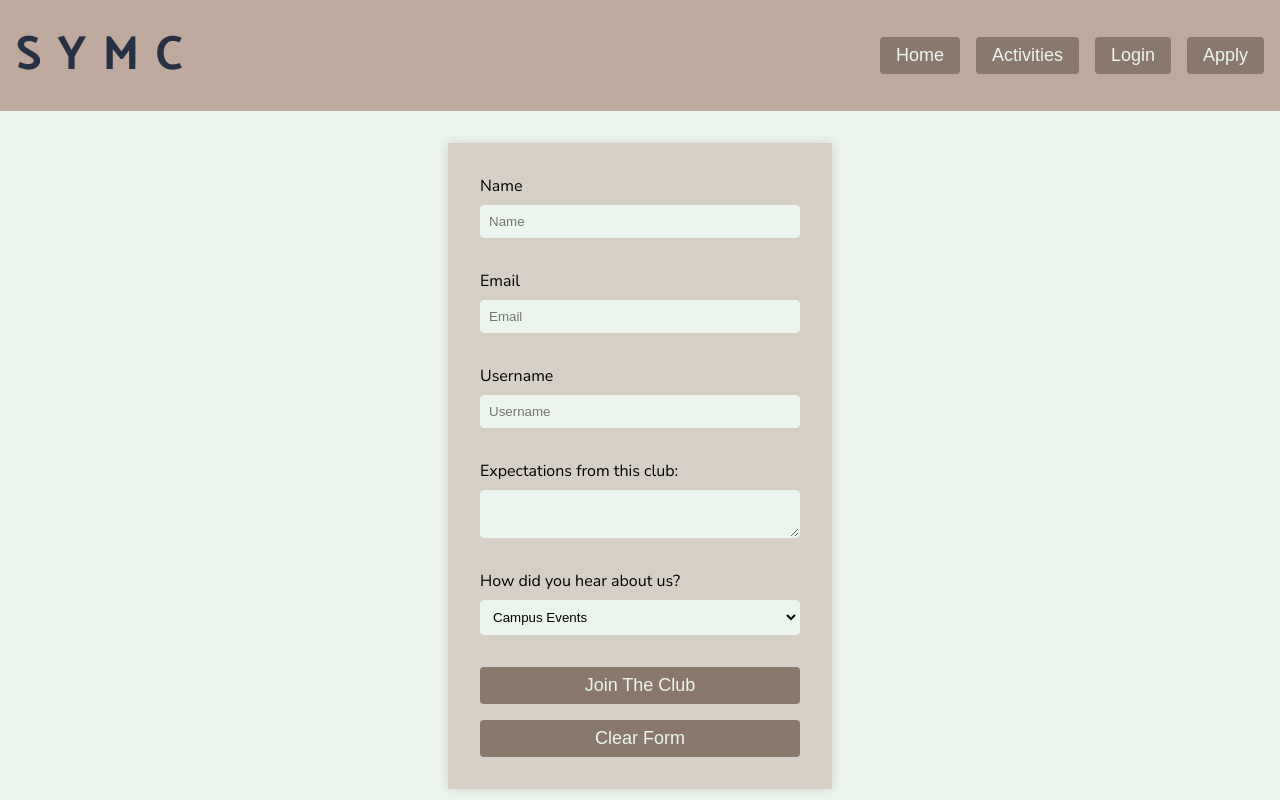
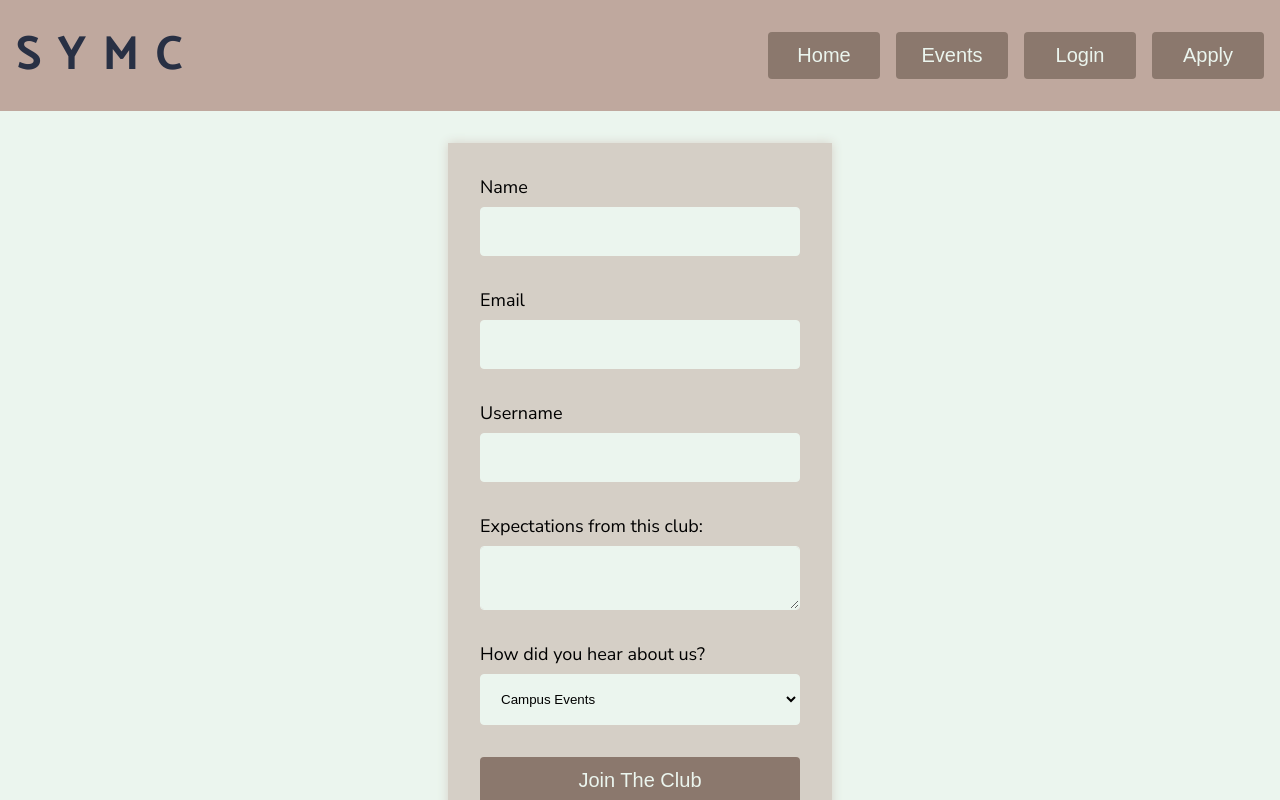
Before and after one commit to rielAsh24/Share-Your-Music, a React (Vite) app in the folder clubReact/: page / in a window 1280 px wide. Both pictures are taken after a click on the button "Apply". Built offline with nearby package versions, Linux system fonts and the light colour scheme.

Commit message:
Forms, Modal and Admin Activity Changes
Redesigned Forms and Modal Layout. Also restructured the Admin Activity view

```diff
--- a/clubReact/src/Activities.tsx
+++ b/clubReact/src/Activities.tsx
@@ -7,13 +7,21 @@ const eventslist = require("../clubServer/eventData.json");
 
 type event = {
   name: string;
-  dates: string[];
+  date: string;
 };
 
 export default function Activities() {
   // var eventsList: event[];
-  const [eventsList, setEvent] = useState<event[] | undefined>([]);
+  const [eventsList, setEvents] = useState<event[] | undefined>([]);
+  const [newEvent, setNewEvent] = useState<event>({
+    name: "",
+    date: "",
+  });
   const role = useContext(RoleContext);
+
+  useEffect(() => {
+    setEvents(eventslist);
+  }, []);
 
   // useEffect(() => {
   //   fetch("http://localhost:3030/activities", {
@@ -22,7 +30,7 @@ export default function Activities() {
   //     .then((res: Response) => res.json())
   //     .then((events: event[]) => {
   //       // eventsList.concat(events);
-  //       setEvent(events);
+  //       setEvents(events);
   //       // events.map((e: event, i: number) => {
   //       //   console.log(e.name);
   //       // });
@@ -30,15 +38,11 @@ export default function Activities() {
   // }, [eventsList]);
 
   useEffect(() => {
-    setEvent(eventslist);
-  }, []);
-
-  // useEffect(() => {
-  //   console.log(eventsList);
-  // }, [eventsList]);
+    console.log(eventsList);
+  }, [eventsList]);
 
   function deleteEvent(eventid: number) {
-    setEvent(eventsList.filter((_: event, key: number) => key !== eventid));
+    setEvents(eventsList.filter((_: event, key: number) => key !== eventid));
     // fetch("http://localhost:3030/activities?delIndex=" + eventsList[eventid], {
     //   method: "DELETE",
     //   headers: {
@@ -53,7 +57,6 @@ export default function Activities() {
   const DeleteButton = (i: number) => {
     return (
       <td className="data-center">
-        {/* <button onClick={() => deleteEvent(i)}>Delete</button> */}
         <button onClick={() => deleteEvent(i)}>Delete</button>
       </td>
     );
@@ -61,12 +64,52 @@ export default function Activities() {
 
   return (
     <section className="activityView">
+      {role === "admin" ? (
+        <div>
+          <form className="form_design">
+            <span>
+              <h3>Manage Activities</h3>
+            </span>
+            <span>
+              <label>Name</label>
+              <input
+                type="text"
+                name="ename"
+                value={newEvent.name}
+                onInput={(e: React.ChangeEvent<HTMLInputElement>) =>
+                  setNewEvent({ ...newEvent, name: e.target.value })
+                }
+              />
+            </span>
+            <span>
+              <label>Date</label>
+              <input
+                type="text"
+                name="date"
+                value={newEvent.date}
+                onInput={(e: React.ChangeEvent<HTMLInputElement>) =>
+                  setNewEvent({ ...newEvent, date: e.target.value })
+                }
+              />
+            </span>
+            <span>
+              <button onClick={() => setEvents([...eventsList, newEvent])}>
+                Add
+              </button>
+            </span>
+          </form>
+        </div>
+      ) : (
+        <div></div>
+      )}
+
+      <div>
         <table className="activity-table">
           <thead>
             <tr>
               <th className="data-center">Sr.No</th>
               <th>Event</th>
-            <th>Dates</th>
+              <th>Date</th>
             </tr>
           </thead>
           <tbody>
@@ -75,11 +118,12 @@ export default function Activities() {
                 <td className="data-center">{i + 1}</td>
                 {role === "admin" ? DeleteButton(i) : ""}
                 <td className="data-center">{e.name}</td>
-              <td>{e.dates}</td>
+                <td>{e.date}</td>
               </tr>
             ))}
           </tbody>
         </table>
+      </div>
     </section>
   );
 }
--- a/clubReact/src/App.tsx
+++ b/clubReact/src/App.tsx
@@ -17,7 +17,7 @@ export default function App() {
 
   const PageContent = () => {
     switch (view) {
-      case "Activities":
+      case "Events":
         return <Activities />;
       case "Login":
         return <Login setRole={setRole} setView={setView} />;
--- a/clubReact/src/Apply.tsx
+++ b/clubReact/src/Apply.tsx
@@ -11,7 +11,7 @@ type form_data = {
 
 type event = {
   name: string;
-  dates: string[];
+  date: string;
 };
 
 const eventslist = require("../clubServer/eventData.json");
@@ -36,16 +36,23 @@ export default function Apply() {
   const modal = useRef(null);
   const [modal_info, setModal] = useState(<span></span>);
   const onSubmit = (data: form_data) => {
+    // data = {
+    //   Name: "John Doe",
+    //   Email: "johndoe28@email.com",
+    //   Username: "jdk2018",
+    //   Comments: "This is a test comment",
+    // };
     setModal(
       <span>
-        <p>ID created </p>
+        <h3>ID created!</h3>
         <p>
           Share Your Club welcomes you <em>{data.Username}</em>
         </p>
         <p>
-          We are glad to invite you to our first event: {firstevent.name} on
-          <em>{firstevent.dates}</em>. Hope to see you there!!
+          We are glad to invite you to our first event: {firstevent.name} on{" "}
+          <em>{firstevent.date}</em>.
         </p>
+        <h4>Hope to see you there!!</h4>
       </span>
     );
     modal.current.showModal();
@@ -103,6 +110,7 @@ export default function Apply() {
               required: true,
               maxLength: 500,
             })}
+            placeholder="Expectations from this club..."
             aria-required={errors.Comments ? "true" : "false"}
           />
           {errors.Comments && <p>Please provide us your expectations</p>}
@@ -126,6 +134,7 @@ export default function Apply() {
           <button type="reset">Clear Form</button>
         </span>
       </form>
+
       <dialog ref={modal}>
         <div className="modal-content">
           {modal_info}
--- a/clubReact/src/Login.tsx
+++ b/clubReact/src/Login.tsx
@@ -9,19 +9,19 @@ export default function Login({ setRole, setView }) {
   function loginPost(e: React.FormEvent<HTMLFormElement>): void {
     e.preventDefault();
 
-    fetch("http://localhost:3030/login", {
-      method: "POST",
-      body: JSON.stringify({
-        email: email,
-        password: pass,
-      }),
-      headers: { "Content-Type": "application/json" },
-    })
-      .then((res) => res.json())
-      .then((newUserInfo) => {
-        setRole(newUserInfo.role);
-        setView("Home");
-      });
+    // fetch("http://localhost:3030/login", {
+    //   method: "POST",
+    //   body: JSON.stringify({
+    //     email: email,
+    //     password: pass,
+    //   }),
+    //   headers: { "Content-Type": "application/json" },
+    // })
+    //   .then((res) => res.json())
+    //   .then((newUserInfo) => {
+    //     setRole(newUserInfo.role);
+    //     setView("Home");
+    //   });
   }
 
   return (
--- a/clubReact/src/components/SiteNav.tsx
+++ b/clubReact/src/components/SiteNav.tsx
@@ -1,4 +1,4 @@
-import { useContext, useEffect, useState } from "react";
+import { useContext, useState } from "react";
 import { RoleContext } from "../App";
 
 import "../css/head_foot.sass";
@@ -21,7 +21,7 @@ export default function Menu({ setView }) {
   const role = useContext(RoleContext);
   const [mMenu, setMMenu] = useState(false);
 
-  const list: string[] = ["Home", "Activities"];
+  const list: string[] = ["Home", "Events"];
   const role_Tabs: string[] =
     role === "guest"
       ? list.concat(["Login", "Apply"])
--- a/clubReact/src/css/activities.sass
+++ b/clubReact/src/css/activities.sass
@@ -1,15 +1,10 @@
 @import "designsystem"
-
-// .adminActivityView
-// 	display: grid
-// 	grid-template-rows: repeat(2, minmax(0, 1fr))
-// 	grid-gap: 1em
-// 	justify-content: center
 
 .activityView
 	@extend .article-content
-	justify-content: center
-	padding: 8rem 2rem
+	column-gap: 1rem
+	div
+		outline: 0.1rem solid $black
 
 .activity-table
 	border: 0rem
@@ -19,7 +14,6 @@
 	@include responsive($md)
 		font-size: $text-base
 	@include responsive($lg)
-		width: 75%
 		font-size: $text-lg
 	th
 		width: 33.33%
@@ -32,7 +26,8 @@
 		padding: 0.5rem
 		outline: 0.1rem solid $primary
 		button
-			@include styled-buttons
+			@extend .styled-buttons
+			width: 7rem
 	.data-center
 		width: 5%
 		text-align: center
--- a/clubReact/src/css/apply.sass
+++ b/clubReact/src/css/apply.sass
@@ -18,10 +18,14 @@ dialog::backdrop
 dialog
 	margin: auto
 	border: none
-	padding: 4rem
+	padding: 2rem
+	width: 24rem
 	background-color: $primary_2
 	font-family: $Nunito
+	border-radius: $rounded-lg
 	box-shadow: 0 0 0.5rem 0.1rem rgba(0, 0, 0, 0.5)
+	@include responsive($lg)
+		padding: 2rem 1rem
 
 .modal-content
 	display: flex
@@ -29,7 +33,22 @@ dialog
 	row-gap: 1rem
 	justify-content: center
 	align-items: center
-	font-size: $text-2xl
-	font-weight: 500
+	text-align: center
+	font-size: $text-base
+	line-height: 1.5rem
+	@include responsive($lg)
+		font-size: $text-lg
+		line-height: 2rem
+	h3
+		text-align: center
+		padding-bottom: 1rem
+	h4
+		text-align: center
+		padding-top: 1rem
 	button
-		@include styled-buttons
+		@extend .styled-buttons
+		padding: 0.75rem
+		width: 10em
+		@include responsive($lg)
+			padding: 0.5rem
+			width: 7rem
--- a/clubReact/src/css/designsystem.sass
+++ b/clubReact/src/css/designsystem.sass
@@ -62,16 +62,16 @@ $Nunito: "Nunito Sans", sans-serif
     align-items: center
     padding: 2rem
 
-@mixin styled-buttons
+.styled-buttons
   background-color: $secondary_2
   border: 0rem
   border-radius: $rounded
   color: $primary
-  font-size: $text-base
-  padding: 0.5rem 0.75rem
+  font-size: $text-lg
+  padding: 0.75rem 4rem
   @include responsive($lg)
-    font-size: $text-lg
-    padding: 0.5rem 1rem
+    font-size: $text-xl
+    padding: 0.75rem 1rem
   &:hover
     background-color: $secondary_3
 
@@ -92,16 +92,26 @@ $Nunito: "Nunito Sans", sans-serif
     justify-content: center
     row-gap: 0.5rem
     font-family: $Nunito
+    label
+      display: none
+      @include responsive($lg)
+        display: block
+        font-size: $text-lg
     input, textarea, select, option
-      padding: 0.5rem
+      padding: 1rem
       background-color: $primary
       border: 1px solid $primary
       border-radius: 0.25rem
       &:focus
         outline: none
         border: 1px solid $primary_2
+      &::placeholder
+        opacity: 0.5
+        font-size: $text-base
+        @include responsive($lg)
+          opacity: 0
     button
-      @include styled-buttons
+      @extend .styled-buttons
 
   .button-group
     display: flex
--- a/clubReact/src/css/head_foot.sass
+++ b/clubReact/src/css/head_foot.sass
@@ -56,6 +56,7 @@ nav
 		row-gap: 0.5rem
 		position: absolute
 		inset: 0
+		z-index: 1
 		.sandwich-menu-buttons
 			width: 100%
 			margin: 0 auto
@@ -63,22 +64,22 @@ nav
 			border: 0rem
 			color: $tertiary_2
 			font-size: $text-base
-			background-color: transparent
+			background-color: $secondary
 			&:hover
 				background-color: $secondary_2
 
 .menu-buttons
-	@include styled-buttons
+	@extend .styled-buttons
+	width: 7rem
 
 footer
 	@extend	.full-w-flex
-	flex-shrink: 1
 	justify-content: start
 	background-color: $tertiary_2
 	font-size: $text-base
 	font-family: $Nunito
 	color: $tertiary
-	padding: 1rem
+	padding: 1.5rem
 	@include responsive($md)
 		font-size: $text-lg
 	@include responsive($lg)
--- a/clubReact/tsconfig.json
+++ b/clubReact/tsconfig.json
@@ -1,12 +1,14 @@
 {
   "compilerOptions": {
+    "allowSyntheticDefaultImports": true,
     "jsx": "react-jsx",
-    "module": "NodeNext",
+    "module": "ESNext",
     "moduleResolution": "NodeNext",
+    "noEmit": false,
     "outDir": "src",
     "resolveJsonModule": true,
     "sourceMap": true,
-    "target": "ES2020",
+    "target": "ES6",
     "watch": true
   },
   "include": ["src/*"],
```
Lines whose indentation alone changed are shown as unchanged.
